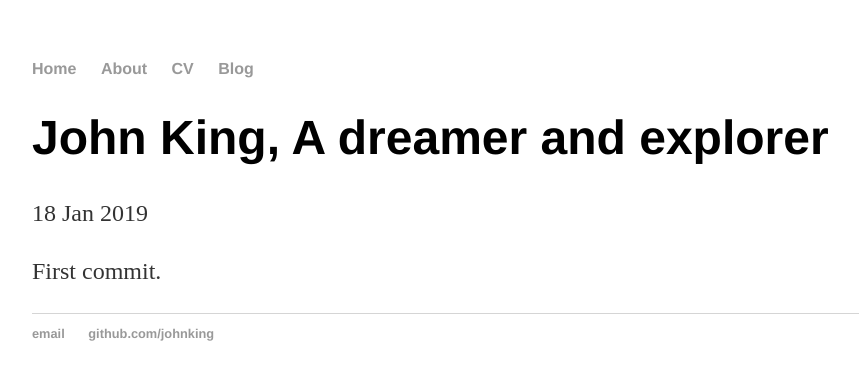
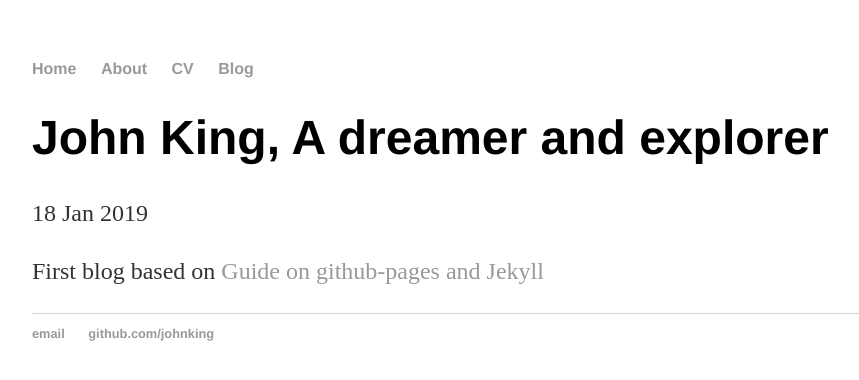
Before and after one commit to johnking/johnking.github.io, a Jekyll site: the page built from _posts/2019-01-18-johnking-site-launched.md, in a window 1280 px wide. Shown: the top 380 px of the page, without its empty margins (160-1019 px from the left). Built offline with Jekyll 4.4.1, drawn with Linux system fonts in a browser that asks for light colours.

Commit message:
modified first blog.

```diff
--- a/_posts/2019-01-18-johnking-site-launched.md
+++ b/_posts/2019-01-18-johnking-site-launched.md
@@ -4,4 +4,4 @@ title: "John King, A dreamer and explorer"
 date: 2019-01-18
 ---
 
-First commit.
+First blog based on [Guide on github-pages and Jekyll](http://jmcglone.com/guides/github-pages/)
```
